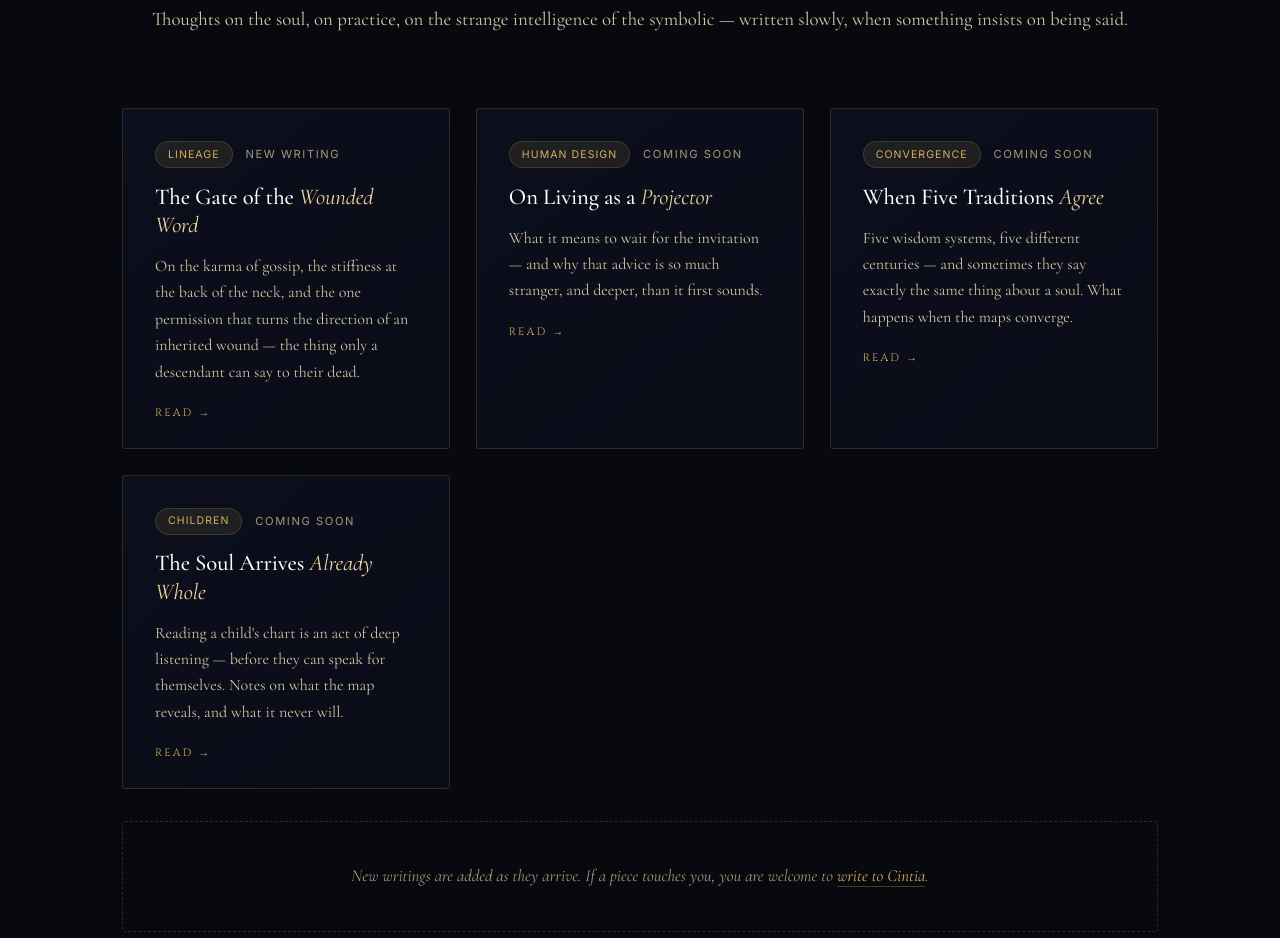
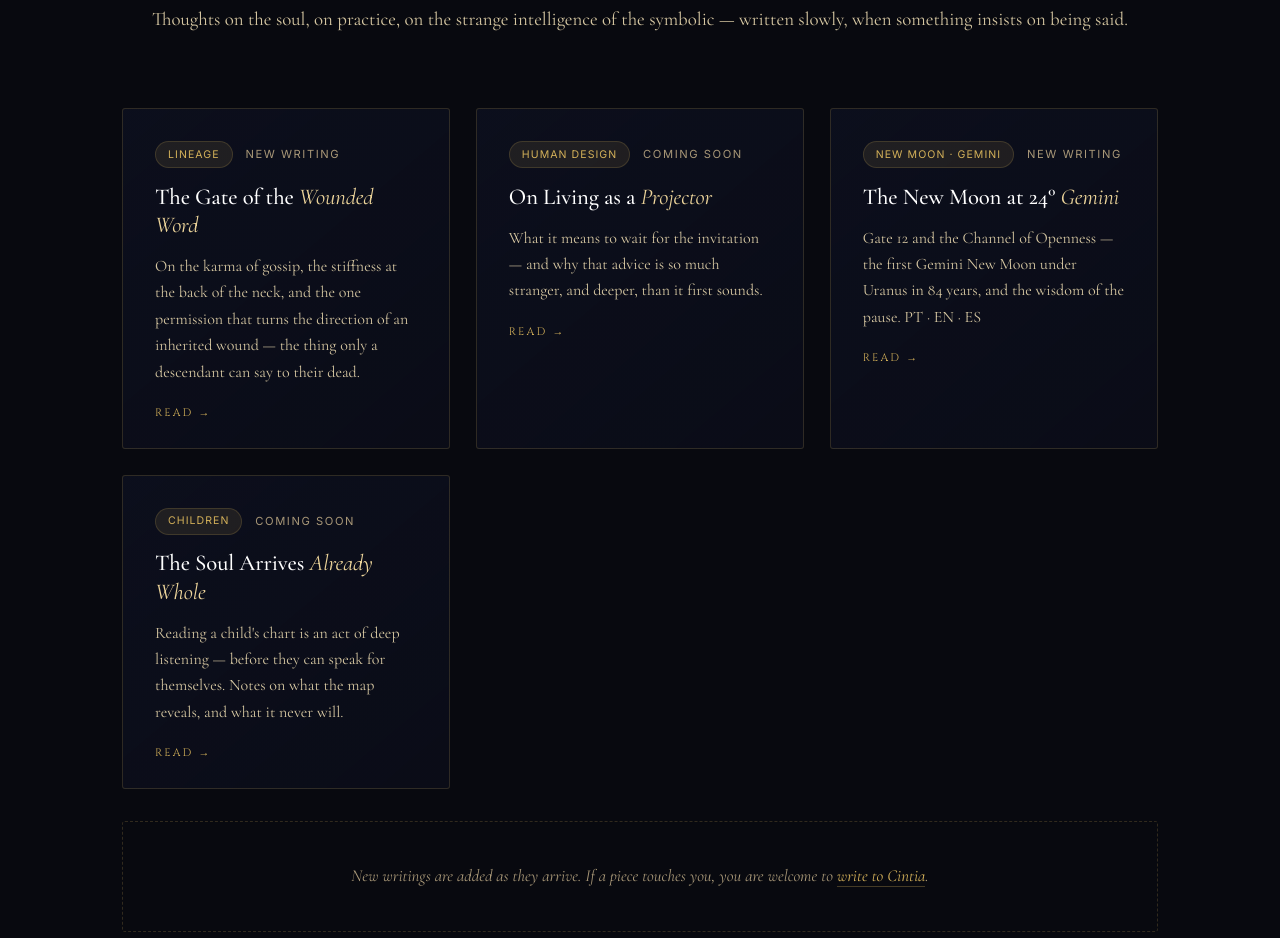
Before and after one commit to cinwicca-max/cinwicca-site, a plain HTML site: page index.html in a window 1280 px wide. Shown: the part 7890-8828 px from the top of the page. Drawn offline with nearby package versions, Linux system fonts and the light colour scheme; a script that the page names is missing.

Commit message:
Add New Moon in Gemini article link to Writing section

```diff
--- a/index.html
+++ b/index.html
@@ -1075,13 +1075,13 @@ footer { position: relative; z-index: 1; border-top: 1px solid var(--border); pa
         <div class="blog-card-cta">Read →</div>
       </a>
 
-      <a class="blog-card reveal" href="#blog">
+      <a class="blog-card reveal" href="lua-nova-gemeos-portao-12-trilingue.html">
         <div class="blog-card-meta">
-          <span class="bc-tag">Convergence</span>
-          <span>Coming soon</span>
+          <span class="bc-tag">New Moon · Gemini</span>
+          <span>New writing</span>
         </div>
-        <div class="blog-card-title">When Five Traditions <em>Agree</em></div>
-        <div class="blog-card-excerpt">Five wisdom systems, five different centuries — and sometimes they say exactly the same thing about a soul. What happens when the maps converge.</div>
+        <div class="blog-card-title">The New Moon at 24° <em>Gemini</em></div>
+        <div class="blog-card-excerpt">Gate 12 and the Channel of Openness — the first Gemini New Moon under Uranus in 84 years, and the wisdom of the pause. PT · EN · ES</div>
         <div class="blog-card-cta">Read →</div>
       </a>
 
```
